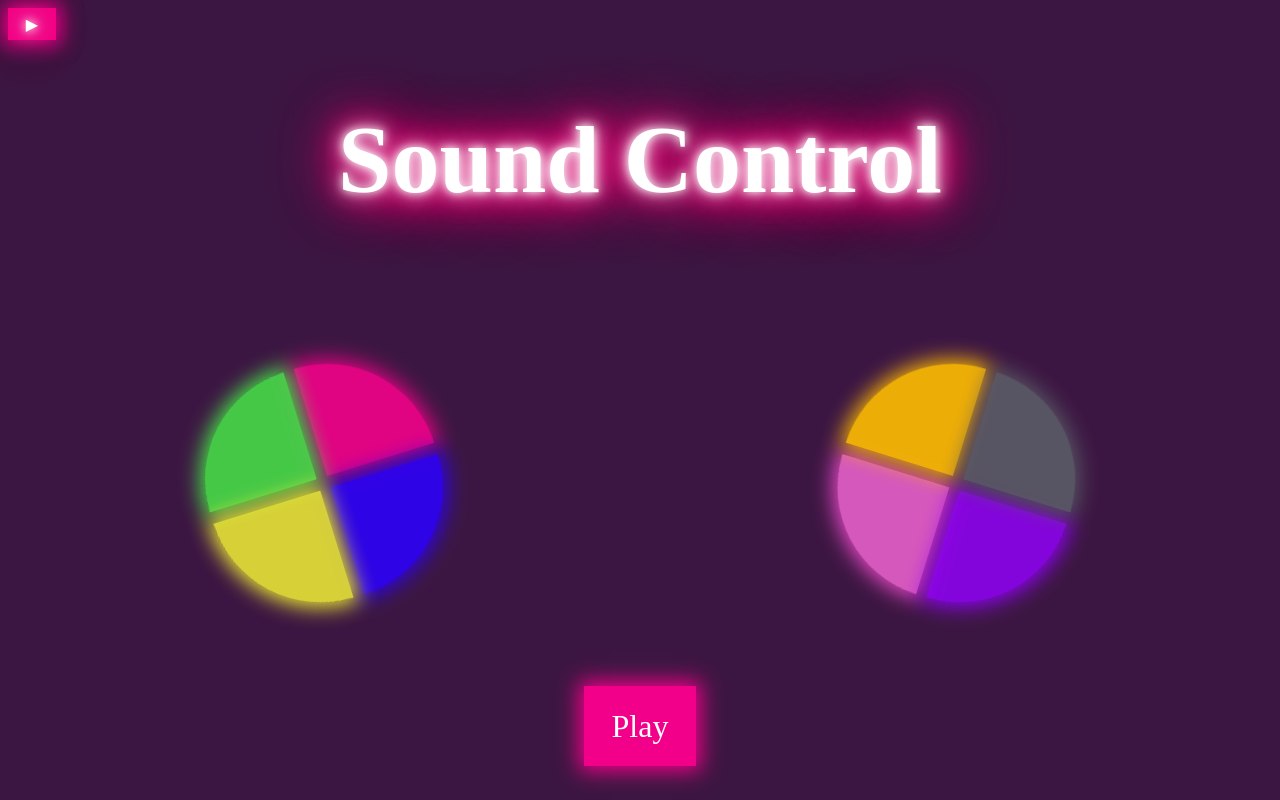
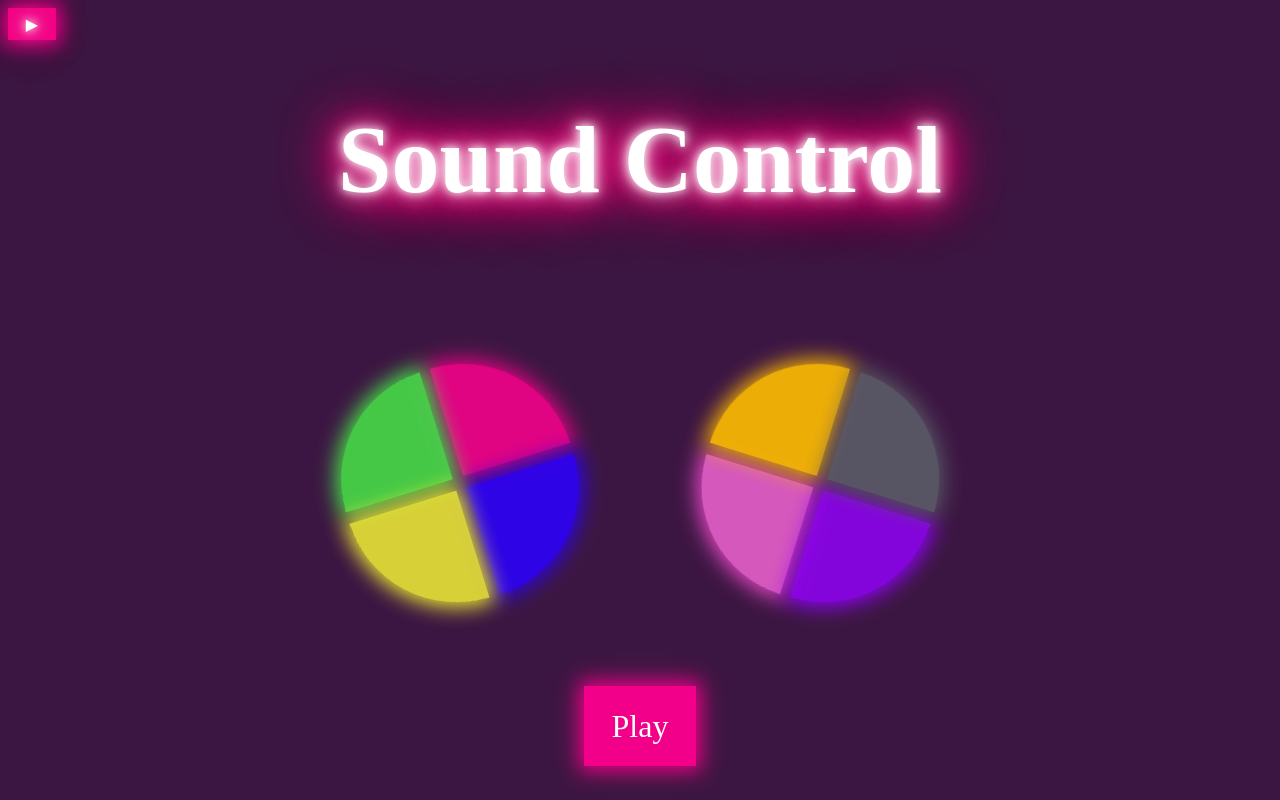
Before and after one commit to fac28/sound-control, a React (Vite) app: page / in a window 1280 px wide. Built offline with nearby package versions, Linux system fonts and the light colour scheme; a web font is replaced by a local one.

Commit message:
Background music controls

```diff
--- a/src/App.css
+++ b/src/App.css
@@ -54,8 +54,12 @@ body {
   flex-direction: column;
 }
 
-.width {
+.max-width-sm {
   max-width: 20rem;
+}
+
+.max-width-md {
+  max-width: 45rem;
 }
 
 .margin-top {
--- a/src/App.jsx
+++ b/src/App.jsx
@@ -5,19 +5,19 @@ import { initialState } from './utils/global';
 import PlayButton from './components/PlayButton';
 import ResetButton from './components/ResetButton';
 
-import { backgroundSong } from './utils/backgroundSong';
+import { pauseBackgroundSong, playBackgroundSong } from './utils/backgroundSong';
+import MusicControl from './components/MusicControl';
 
 function App() {
   const [state, setState] = useState(initialState);
 
   return (
     <>
-      <button onClick={backgroundSong} className="button glow play">
-        &#9654;
-      </button>
+      {state.music ? <MusicControl clickHandler={pauseBackgroundSong} setState={setState}>&#9646;&#9646;</MusicControl> :
+      <MusicControl clickHandler={playBackgroundSong} setState={setState}>&#9654;</MusicControl>}
       <h1 className="glow">Sound Control</h1>
-      <div className="flex">
-        <div className="flex center width margin-top anti-rotate">
+      <div className="flex max-width-md center">
+        <div className="flex center max-width-sm margin-top anti-rotate">
           {state.gameControls.map((pad, index) => {
             if (index < 4) {
               return (
@@ -38,7 +38,7 @@ function App() {
             }
           })}
         </div>
-        <div className="flex center width margin-top rotate">
+        <div className="flex center max-width-sm margin-top rotate">
           {state.gameControls.map((pad, index) => {
             if (index > 3) {
               return (
--- /dev/null
+++ b/src/components/MusicControl.jsx
@@ -0,0 +1,12 @@
+const MusicControl = ({ clickHandler, children, setState }) => {
+  return (
+    <button
+      className="button glow play"
+      onClick={() => clickHandler(setState)}
+    >
+      {children}
+    </button>
+  );
+};
+
+export default MusicControl;
--- a/src/utils/backgroundSong.js
+++ b/src/utils/backgroundSong.js
@@ -1,7 +1,22 @@
 import song from '../assets/background.mp3';
 
-export const backgroundSong = () => {
-  const audio = new Audio(song);
+const audio = new Audio(song);
+
+export const playBackgroundSong = (setState) => {
   audio.loop = true;
   audio.play();
+
+  setState((prevState) => ({
+    ...prevState,
+    music: true,
+  }));
 };
+
+export const pauseBackgroundSong = (setState) => {
+  audio.pause()
+
+  setState((prevState) => ({
+    ...prevState,
+    music: false,
+  }));
+}
--- a/src/utils/global.js
+++ b/src/utils/global.js
@@ -8,6 +8,7 @@ import audio7 from '../assets/7.mp3';
 import audio8 from '../assets/8.mp3';
 
 export const initialState = {
+  music: false,
   playerArray: [],
   gameArray: [],
   isPlaying: false,
```
